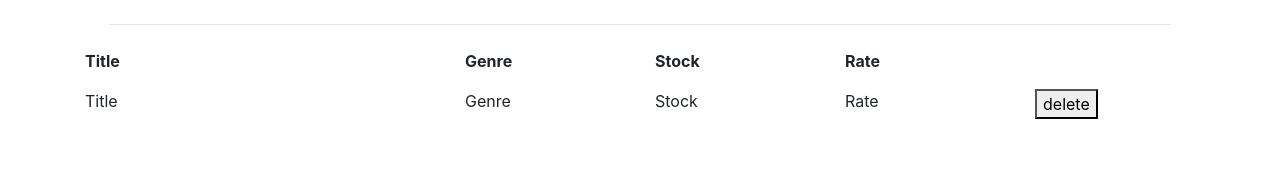
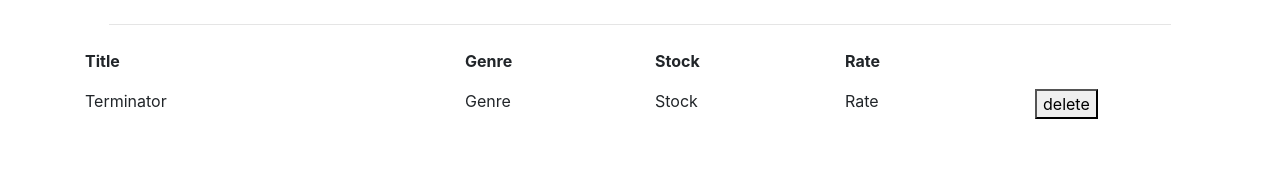
Before and after one commit to SnowGojira/vidly, a React (Create React App) app: page / in a window 1280 px wide. Shown: the top 179 px of the page. Built offline with nearby package versions, Linux system fonts and the light colour scheme.

Commit message:
数据的title做出来了

```diff
--- a/src/components/movies.jsx
+++ b/src/components/movies.jsx
@@ -16,7 +16,7 @@ class Movies extends Component {
                 <div className="col-md-2 themed-grid-col"></div>
             </div>
             <div className="row mb-3">
-                <div className="col-md-4 themed-grid-col">Title</div>
+                <div className="col-md-4 themed-grid-col">{this.state.movies[0].title}</div>
                 <div className="col-md-2 themed-grid-col">Genre</div>
                 <div className="col-md-2 themed-grid-col">Stock</div>
                 <div className="col-md-2 themed-grid-col">Rate</div>
```
